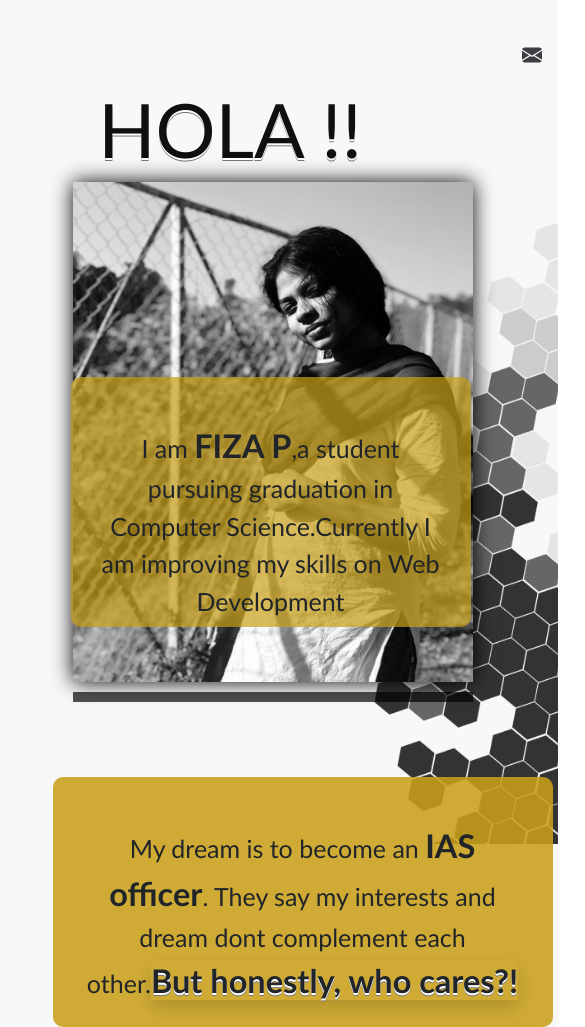
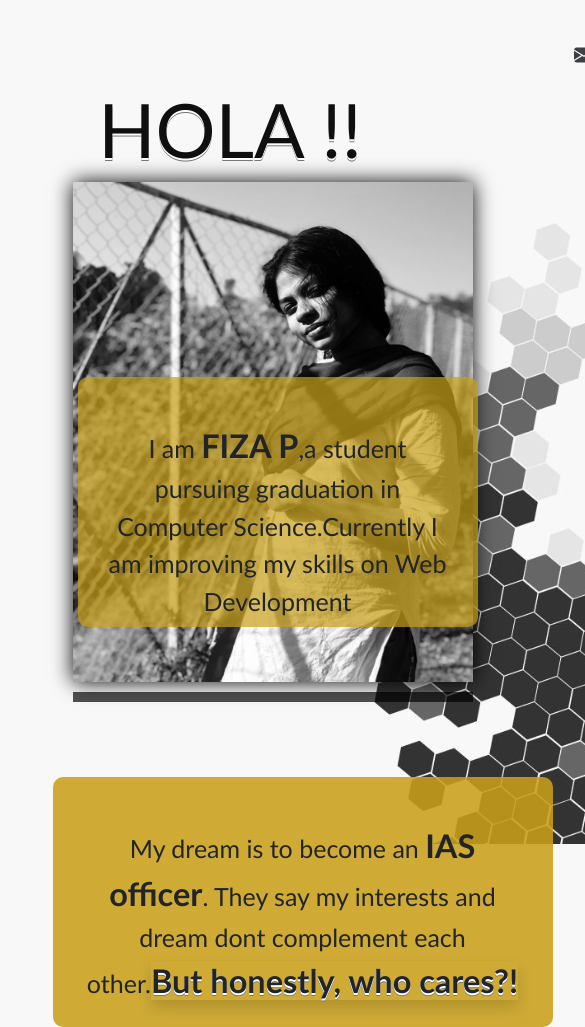
Before and after one commit to fiza2671/Foundation_course, a plain HTML site: page index.html in a window 390 px wide. Shown: the top 1027 px of the page, 585 px wide, since content can reach past the window. Drawn offline with nearby package versions, Linux system fonts and the light colour scheme.

Commit message:
Update style.css

```diff
--- a/style.css
+++ b/style.css
@@ -128,12 +128,12 @@ a{
     }
     .navb{
         position: relative;
-        left:55%;
+        left:70%;
 
     }
     .intro{
        position:relative;
-        left:43%;
+        left:45%;
         transform: translate(-25%,-130%);
         height: 250px;
     }
```
